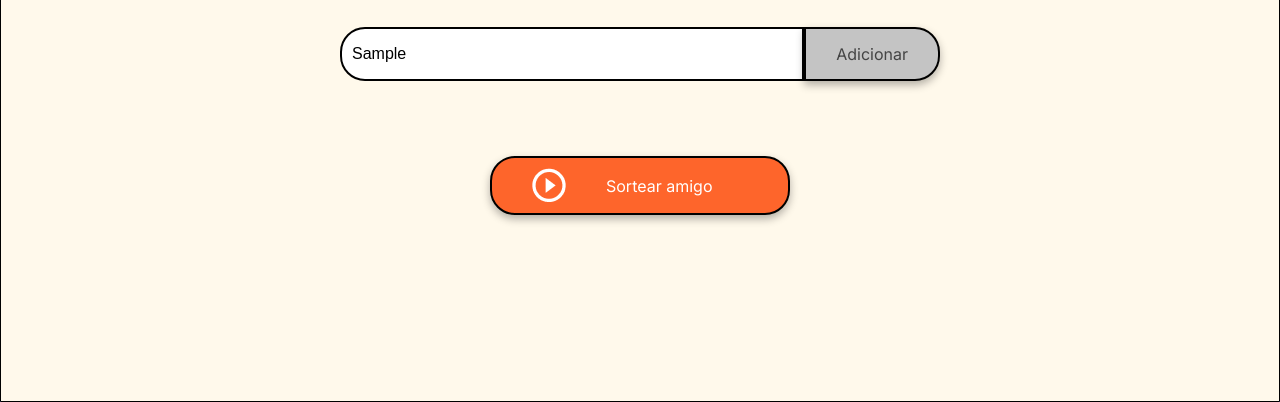
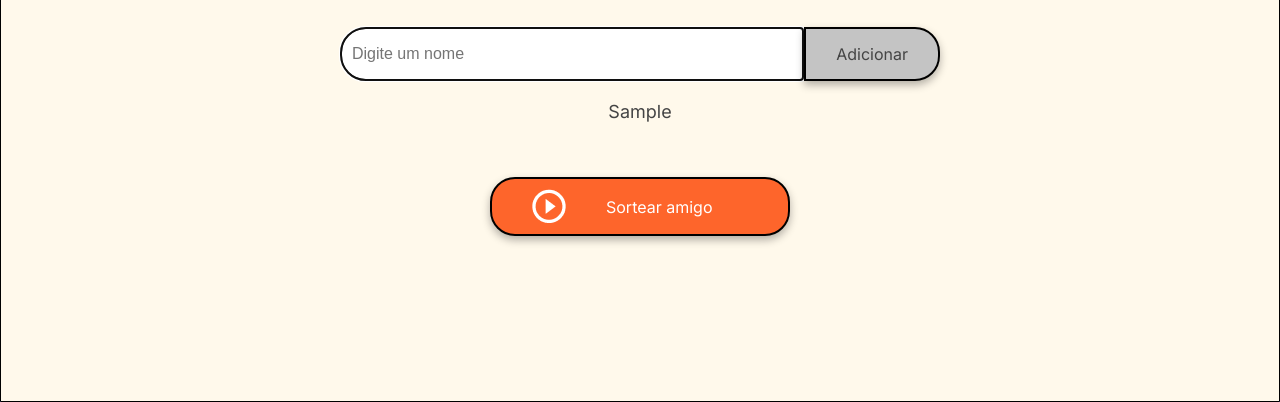
Before and after one commit to marcelfcampos/Amigo-Secreto-Challengs, a plain HTML site: page index.html in a window 1280 px wide. Both pictures are taken after typing "Sample" into the empty fields and a click on the button "Adicionar". Shown: the part 398-800 px from the top of the page. Drawn offline with Linux system fonts and the light colour scheme.

Commit message:
feat: função para atualizar a lista de amigos

```diff
--- a/app.js
+++ b/app.js
@@ -20,27 +20,38 @@ let amigos = [];
 
 // Função para adicionar amigos
 function adicionarAmigo() {
-    const input = document.getElementById("amigo"); // Pega o input do campo de texto
-    const nome = input.value.trim(); // Captura o valor digitado e remove espaços extras
+    const input = document.getElementById("amigo"); // Busca o elemento <input> pelo id="amigo"
+    const nome = input.value.trim(); // Captura o valor digitado no input e remove espaços extras no início/fim
 
-    // console.log("Valor do input:", nome); // Mostra o valor digitado no console
-
-
-    // Validação
+    // Valida se o usuário digitou algum nome
     if (nome === "") {
-        alert("Por favor, insira um nome.")
-        // console.log("Nenhum nome foi digitado!"); // Log caso campo vazio
-        return;
+        alert("Por favor, insira um nome."); // Mostra alerta caso o campo esteja vazio
+        return; // Interrompe a execução da função se o nome estiver vazio
     }
 
+    // Adiciona o nome digitado ao array de amigos
     amigos.push(nome);
-    // console.log("Array de amigos atualizado:", amigos); // Mostra o array completo no console
-
 
     // Atualiza lista de amigos na tela
     atualizarLista();
 
-    // Limpa campo
+
+    // Limpa o campo de input após adicionar o nome
     input.value = "";
+    // Coloca o cursor de volta no campo para facilitar a digitação do próximo nome
     input.focus();
+
 }
+
+// Função para atualizar a lista visível na tela
+function atualizarLista() {
+    const lista = document.getElementById("listaAmigos"); // Busca o elemento <ul> com id="listaAmigos"
+    lista.innerHTML = "";  // Limpa a lista para não duplicar nomes
+
+    // Percorre o array 'amigos' e cria um <li> para cada nome
+    for (let i = 0; i < amigos.length; i++) {
+        const item = document.createElement("li"); // Cria um elemento <li>
+        item.textContent = amigos[i];              // Define o texto do <li> com o nome do amigo
+        lista.appendChild(item);                   // Adiciona o <li> dentro da <ul>
+    }
+}
```
Also changed, not shown: index.html (+3 -1 lines).
